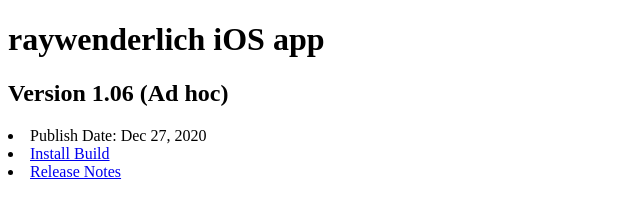
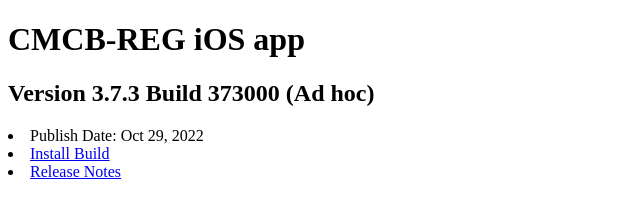
Before and after one commit to Vital-SOWATH-CMCB/Vital-SOWATH-CMCB.github.io, a plain HTML site: page cmcb/index.html in a window 1280 px wide. Shown: the whole page, without its empty margins (0-640 px from the left). Drawn offline with Linux system fonts and the light colour scheme.

Commit message:
Change Title and Version

```diff
--- a/cmcb/index.html
+++ b/cmcb/index.html
@@ -5,10 +5,10 @@
       <title>Internal Ad hoc Builds</title>
     </head>
     <body>
-      <h1>raywenderlich iOS app</h1>
-      <h2>Version 1.06 (Ad hoc)</h2>
+      <h1> CMCB-REG iOS app</h1>
+      <h2>Version 3.7.3 Build 373000 (Ad hoc)</h2>
         <li>
-          Publish Date: Dec 27, 2020
+          Publish Date: Oct 29, 2022
         </li>
         <li>
           <a href="itms-services://?action=download-manifest&url=https://vital-sowath-cmcb.github.io/cmcb/manifest.plist">Install Build</a>
```
